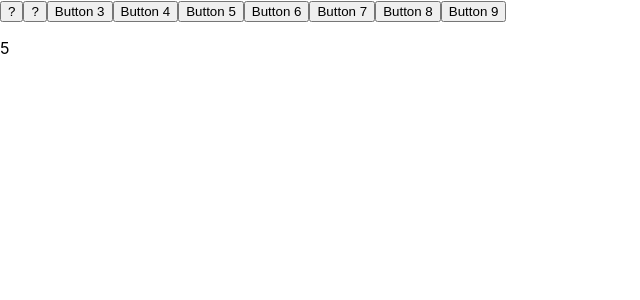
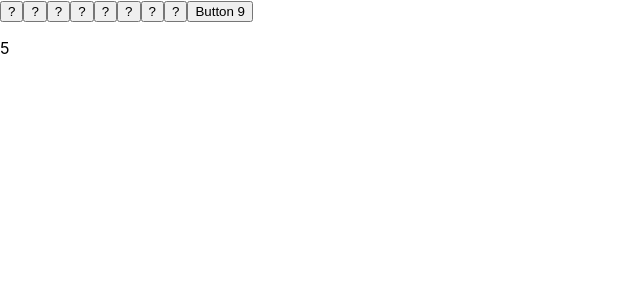
Before and after one commit to Week-3-Challenge-Group/treasure-map, a React (Create React App) app: page / in a window 1280 px wide. Shown: the top 300 px of the page, without its empty margins (0-640 px from the left). Built offline with nearby package versions, Linux system fonts and the light colour scheme.

Commit message:
updated buttons

```diff
--- a/src/App.js
+++ b/src/App.js
@@ -42,12 +42,12 @@ class App extends Component {
       <div>
         <button id="0" onClick={this.handleClick}>{this.state.board[0]} </button>
         <button id ="1" onClick = {this.handleClick}>{this.state.board[1]}</button>
-        <button id = "2" onClick = {this.handleClick}>Button 3</button>
-        <button id = "3" onClick = {this.handleClick}>Button 4</button>
-        <button id ="4" onClick = {this.handleClick}>Button 5</button>
-        <button id ="5" onClick = {this.handleClick}>Button 6</button>
-        <button id = "6" onClick = {this.handleClick}>Button 7</button>
-        <button id = "7" onClick = {this.handleClick}>Button 8</button>
+        <button id = "2" onClick = {this.handleClick}>{this.state.board[2]}</button>
+        <button id = "3" onClick = {this.handleClick}>{this.state.board[3]}</button>
+        <button id ="4" onClick = {this.handleClick}>{this.state.board[4]}</button>
+        <button id ="5" onClick = {this.handleClick}>{this.state.board[5]}</button>
+        <button id = "6" onClick = {this.handleClick}>{this.state.board[6]}</button>
+        <button id = "7" onClick = {this.handleClick}>{this.state.board[7]}</button>
         <button id = "8" onClick = {this.handleClick}>Button 9</button>
         <p>{this.state.attemptsLeft}</p>
       </div>
```
